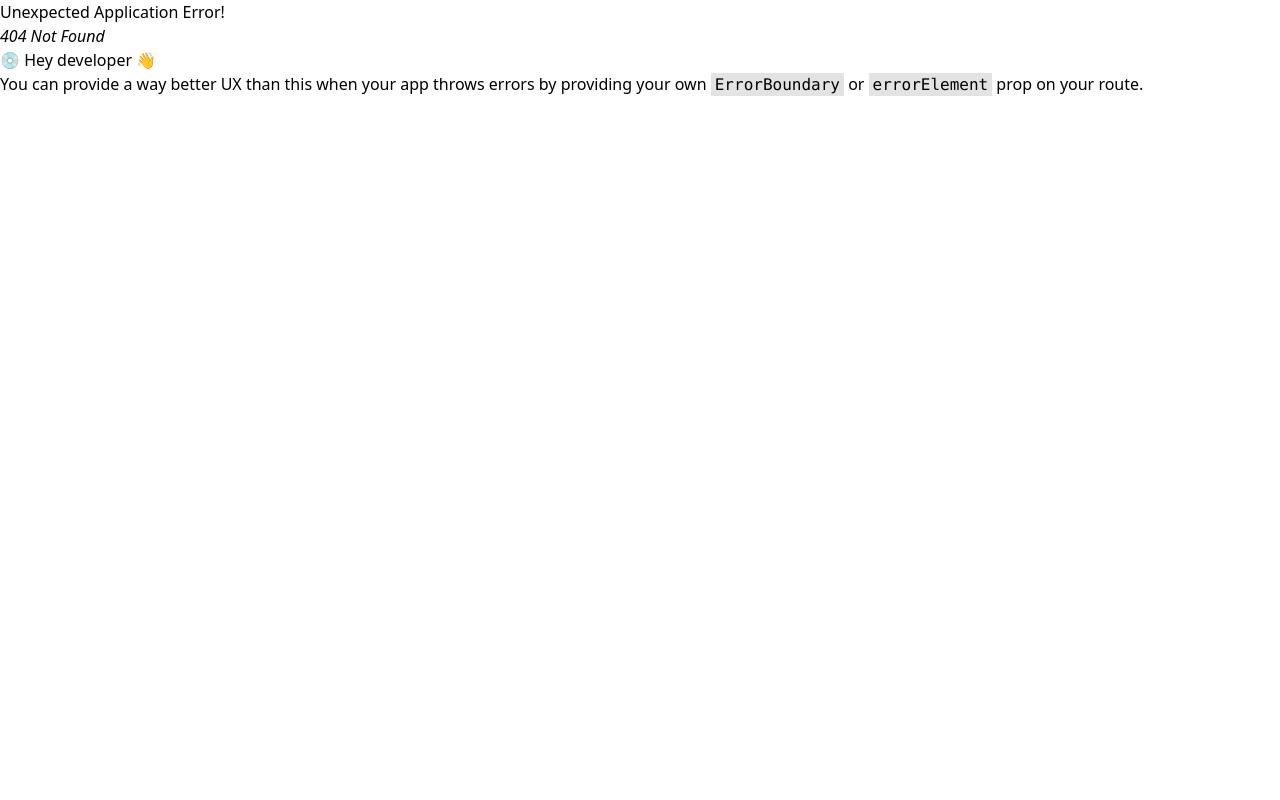
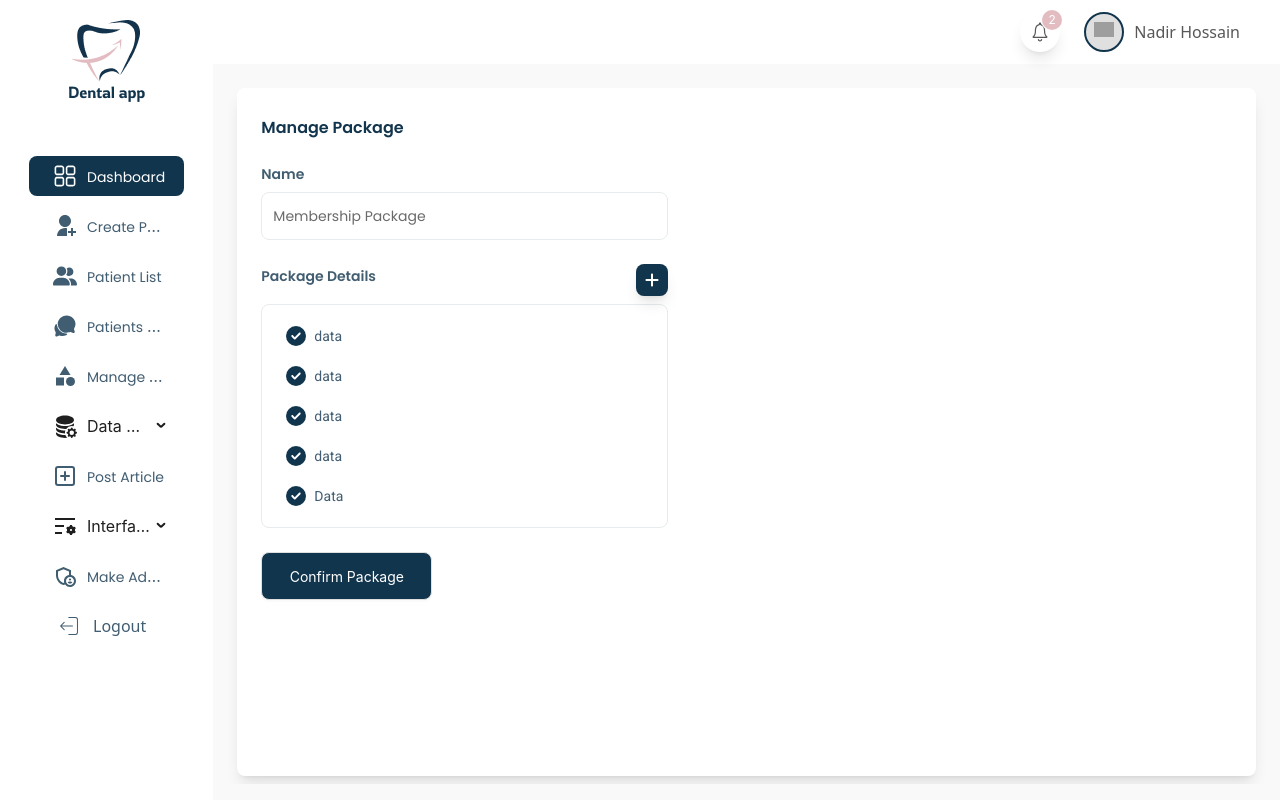
Before and after one commit to bdCalling-Sdt-hub/Dental-Dashboard, a React (Vite) app: page /package in a window 1280 px wide. Before the commit this address had no page. Built offline with nearby package versions, Linux system fonts and the light colour scheme; grey boxes are pictures that could not be loaded.

Commit message:
:sparkles: design manage package  page

```diff
--- a/src/layouts/Main/Sidebar.jsx
+++ b/src/layouts/Main/Sidebar.jsx
@@ -47,7 +47,7 @@ const Sidebar = () => {
             id: 5,
             title: "Manage Package",
             icon: <MdCategory size={24} />,
-            path: "/user-list"
+            path: "/package"
         },
         {
             id: 6,
--- a/src/pages/Main/CreatePatientProfile.jsx
+++ b/src/pages/Main/CreatePatientProfile.jsx
@@ -64,7 +64,7 @@ const CreatePatientProfile = () => {
             `,
             confirmButtonText: 'Send Email',
             customClass: {
-              confirmButton: 'custom-send-button',
+                confirmButton: 'custom-send-button',
             }
         }).then((result) => {
             if (result.isConfirmed) {
--- /dev/null
+++ b/src/pages/Main/Package.jsx
@@ -0,0 +1,146 @@
+import { useState } from 'react'
+import MetaTag from '../../components/MetaTag'
+import { Button, Form, Input, Modal } from 'antd'
+import { FaCircleCheck } from "react-icons/fa6";
+import { FaPlus } from "react-icons/fa6";
+import Swal from 'sweetalert2';
+
+const Package = () => {
+    const [open, setOpen] = useState(false);
+    const [keyword, setKeyword] = useState("")
+    const [data, setData] = useState(["data", "data", "data", "data", "Data"])
+
+    const handleSubmit=(values)=>{
+        console.log("Recieved Values", values)
+        Swal.fire({
+            position: "center",
+            icon: "success",
+            title: "Updated Profile Successfully",
+            showConfirmButton: false,
+            timer: 1500
+        })
+    }
+
+    const initialValues = {
+        name: "Membership Package",
+        feature : data
+    }
+    return (
+        <div className="bg-white shadow-lg rounded-lg p-6 h-[86vh] overflow-hidden">
+
+            {/* helmet */}
+            <MetaTag title={"Manage Package"}/>
+            <h1 className={`text-[#12354E] text-base leading-8 poppins-semibold text-left mb-5 `}>Manage Package</h1>
+
+            <Form
+                onFinish={handleSubmit}
+                initialValues={initialValues}
+            >
+                <label className="text-[#415D71] text-sm leading-5 poppins-semibold" htmlFor="" style={{marginBottom: 8, display: "block"}}>Name</label>
+                <Form.Item
+                    name={"name"}
+                >
+                    <Input
+                        placeholder="Enter Package Name"
+                        style={{
+                            width: 407,
+                            height: 48,
+                            border: "1px solid #E7EBED",
+                            outline: "none",
+                            borderRadius: 8
+                        }}
+                        className="poppins-regular text-[#6A6A6A] text-[14px] leading-5"
+                    />
+                </Form.Item>
+
+                <div className='w-[407px]'>
+                    <div className='flex items-center justify-between mb-2'>
+                        <label className="text-[#415D71] text-sm leading-5 poppins-semibold" htmlFor="" style={{marginBottom: 8, display: "block"}}>Package Details</label>
+                        <div onClick={()=>setOpen(true)} className='w-8 h-8 cursor-pointer bg-[#12354E] shadow-lg rounded-lg flex items-center justify-center'>
+                            <FaPlus size={16} color='white' />
+                        </div>
+                    </div>
+                    <Form.Item
+                        name="feature"
+                        style={{ border: "1px solid #E7EBED", borderRadius: 8, padding: " 11px 24px "}}
+                    >
+                        {
+                            data?.map((item, index)=>{
+                                return (
+                                    <div key={index} className='flex items-center gap-2'>
+                                        <FaCircleCheck size={20} color='#12354E' />
+                                        <p className='text-[#415D71] roboto-regular text-sm leading-10'>{item}</p>
+                                    </div>
+                                )
+                            })
+                        }
+                    </Form.Item>
+                </div>
+
+                <Form.Item>
+                    <Button
+                        htmlType='submit'
+                        style={{
+                            background: "#12354E",
+                            width: 171,
+                            height: 48,
+                            border: "1px solid #E0E0E0",
+                            outline: "none",
+                            margin: "0 auto",
+                            color: "white",
+                            borderRadius: 8
+                        }}
+                        className='roboto-medium-italic text-[14px] leading-[17px]'
+                    >
+                        Confirm Package
+                    </Button>
+                </Form.Item>
+            </Form>
+
+            <Modal
+                title="Add Feature"
+                centered
+                open={open}
+                onOk={()=>setOpen(false)}
+                onCancel={()=>setOpen(false)}
+                footer={false}
+                closeIcon={false}
+                width={519}
+            >
+                <Input
+                    placeholder="Enter Package Feature"
+                    style={{
+                        width: "100%",
+                        height: 48,
+                        border: "1px solid #E7EBED",
+                        outline: "none",
+                        borderRadius: 8
+                    }}
+                    onChange={(e)=>setKeyword(e.target.value)}
+                    className="poppins-regular text-[#6A6A6A] text-[14px] leading-5"
+                />
+
+                <Button
+                    onClick={()=>( (setData([...data, keyword])), setOpen(false))}
+                    style={{
+                        background: "#12354E",
+                        width: "100%",
+                        height: 48,
+                        border: "1px solid #E0E0E0",
+                        outline: "none",
+                        margin: "0 auto",
+                        color: "white",
+                        borderRadius: 8,
+                        marginTop: 24
+                    }}
+                    className='roboto-medium-italic text-[14px] leading-[17px]'
+                >
+                    Add
+                </Button>
+            </Modal>
+
+        </div>
+    )
+}
+
+export default Package
--- a/src/routes/index.jsx
+++ b/src/routes/index.jsx
@@ -9,6 +9,7 @@ import Home from "../pages/Main/Home";
 import PatientList from "../pages/Main/PatientList";
 import CreatePatientProfile from "../pages/Main/CreatePatientProfile";
 import Chat from "../pages/Main/Chat";
+import Package from "../pages/Main/Package";
 
 const router = createBrowserRouter([
     {
@@ -30,6 +31,10 @@ const router = createBrowserRouter([
             {
                 path: "chat",
                 element: <Chat/>
+            },
+            {
+                path: "package",
+                element: <Package/>
             }
         ]
     },
```
